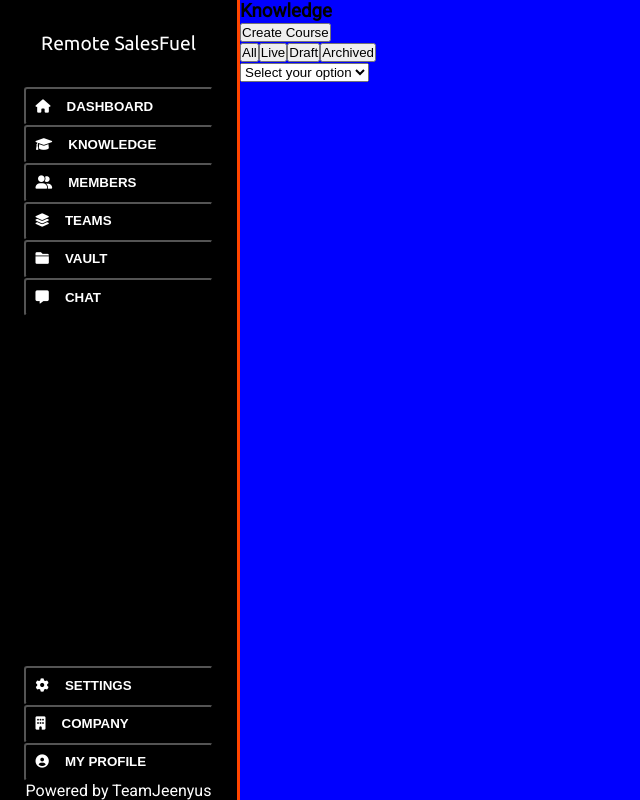
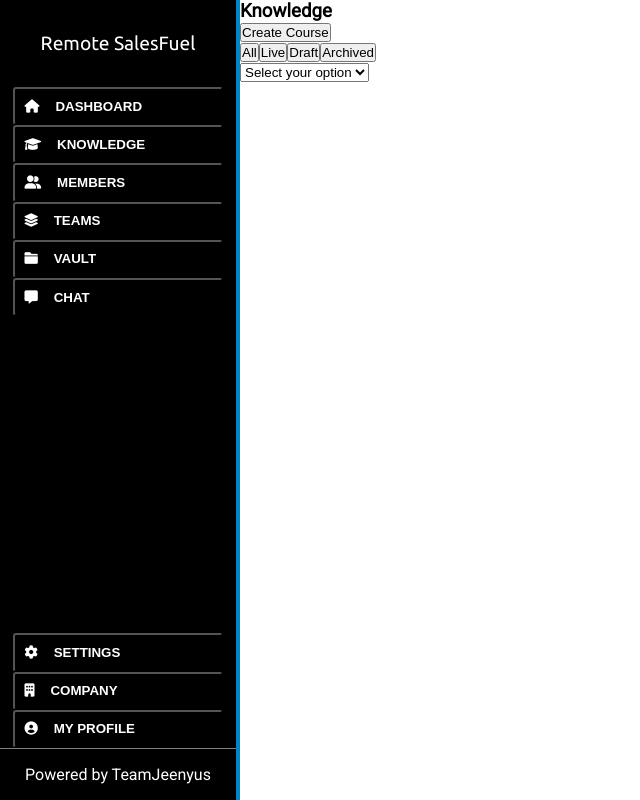
Before and after one commit to VishnuVNairCodes/remote-salesfuel, a React (Create React App) app in the folder remote-salesfuel/: page / in a window 1280 px wide. Shown: the whole page, without its empty margins (0-640 px from the left). Built offline with nearby package versions, Linux system fonts and the light colour scheme.

Commit message:
feat: completed adding Sidebar

```diff
--- a/remote-salesfuel/src/components/Article/Article.css
+++ b/remote-salesfuel/src/components/Article/Article.css
@@ -1,4 +1,4 @@
 article {
-  background-color: blue;
+  background-color: white;
   flex: 1;
 }
--- a/remote-salesfuel/src/components/SideBar/SideBar.css
+++ b/remote-salesfuel/src/components/SideBar/SideBar.css
@@ -4,9 +4,8 @@
   flex-direction: column;
   background-color: #000000;
   color: #ffffff;
-  border-right: 3px solid orangered;
+  border-right: 4px solid #0284c7;
   text-align: center;
-  padding: 0 1rem;
 }
 
 .sidebar-heading {
@@ -20,7 +19,7 @@
 .sidebar-footer-nav {
   display: flex;
   flex-direction: column;
-  margin: 0 0.5rem;
+  margin: 0 0.8rem;
 }
 
 .sidebar-header-nav-item,
@@ -46,3 +45,8 @@
 .sidebar-footer {
   margin-top: auto;
 }
+
+.sidebar-footer-sponsor {
+  padding: 1rem 0.5rem;
+  border-top: 0.5px solid #808080;
+}
```
